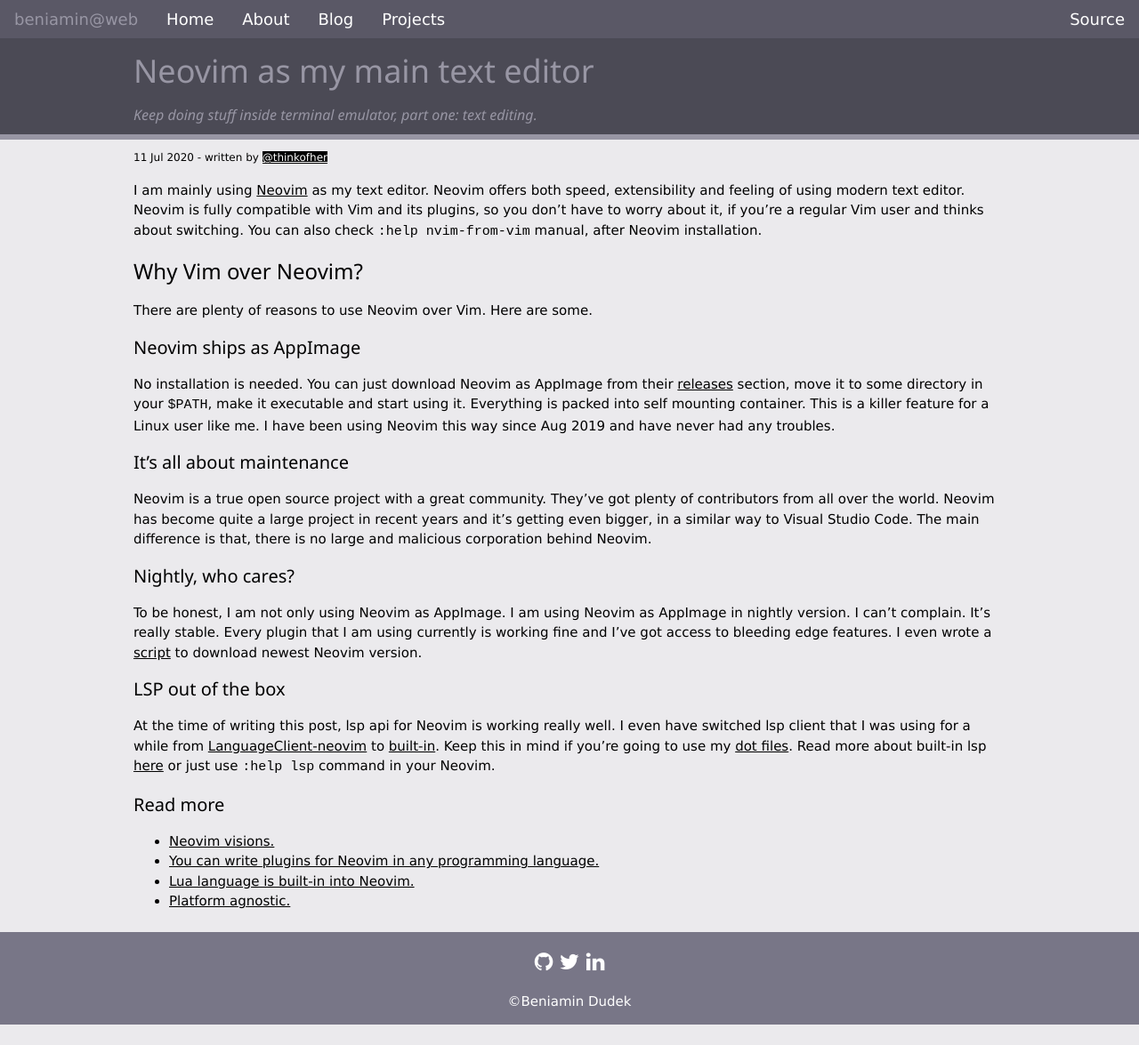
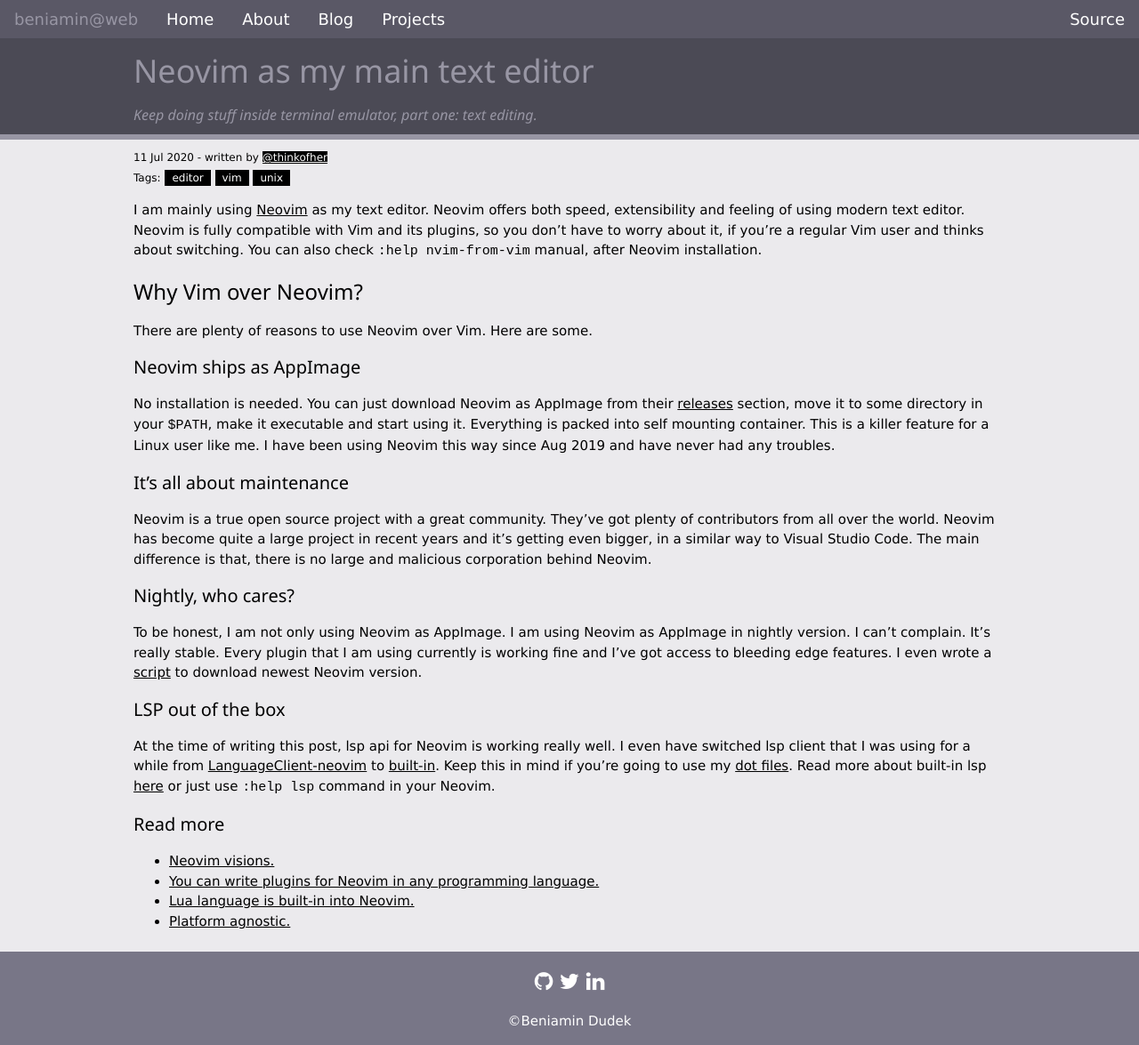
Before and after one commit to thinkofher/thinkofher.github.io, a Jekyll site: the page built from _posts/2020-07-11-neovim-my-text-editor.md, in a window 1280 px wide. Shown: the whole page at 89% size. Built offline with Jekyll 4.4.1, drawn with Linux system fonts in a browser that asks for light colours; before the commit the page ends 1152 px from its top, so only the background shows below that.

Commit message:
Add tags to posts.

```diff
--- a/_layouts/post.html
+++ b/_layouts/post.html
@@ -5,4 +5,11 @@ layout: default
   {{ page.date | date_to_string }} - written by <a class="w3-black w3-hover-theme" href="{{ page.website }}">@{{ page.author }}</a>
 </small>
 
+<div>
+  <small>Tags:</small>
+  {% for tag in page.tags %}
+    <span class="w3-tag w3-small">{{ tag }}</span>
+  {% endfor %}
+</div>
+
 {{ content }}
--- a/_posts/2020-07-11-neovim-my-text-editor.md
+++ b/_posts/2020-07-11-neovim-my-text-editor.md
@@ -3,6 +3,7 @@ title: "Neovim as my main text editor"
 subtitle: "Keep doing stuff inside terminal emulator, part one: text editing."
 author: thinkofher
 website: "https://github.com/thinkofher"
+tags: editor vim unix
 layout: post
 ---
 
```
